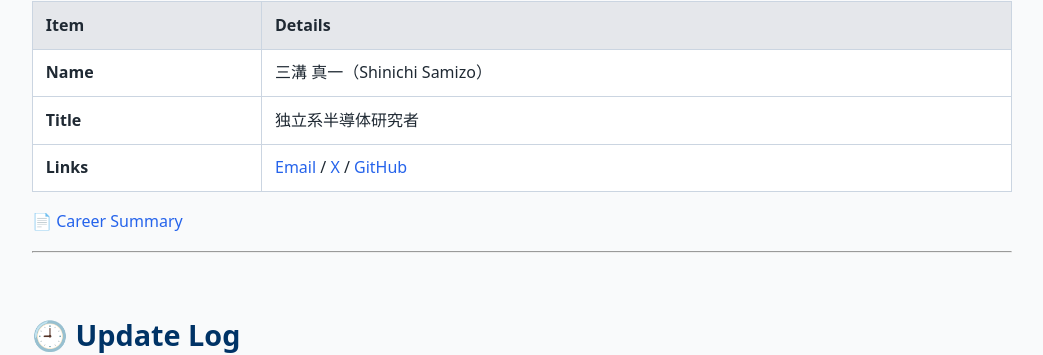
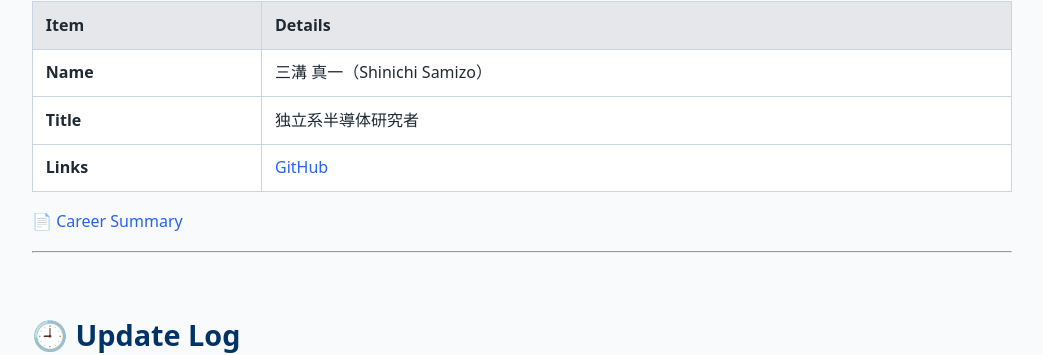
Before and after one commit to Samizo-AITL/Samizo-AITL.github.io, a Jekyll site: the page built from index.md, in a window 1280 px wide and 900 px high, scrolled down 6395 px. Shown: the part 455-810 px from the top of the window, without its empty margins (118-1161 px from the left). Built offline with Jekyll 4.4.1, drawn with Linux system fonts in a browser that asks for light colours.

Commit message:
Update index.md

```diff
--- a/index.md
+++ b/index.md
@@ -261,7 +261,7 @@ Main Core や Applied Layer を補完する周辺教材・試作・PoC 群。
 |------|--------|
 | **Name** | 三溝 真一（Shinichi Samizo） |
 | **Title** | 独立系半導体研究者 |
-| **Links** | [Email](mailto:shin3t72@gmail.com) / [X](https://x.com/shin3t72) / [GitHub](https://github.com/Samizo-AITL) |
+| **Links** | [GitHub](https://github.com/Samizo-AITL) |
 
 [📄 Career Summary](https://samizo-aitl.github.io/about/career-summary/)
 
```
